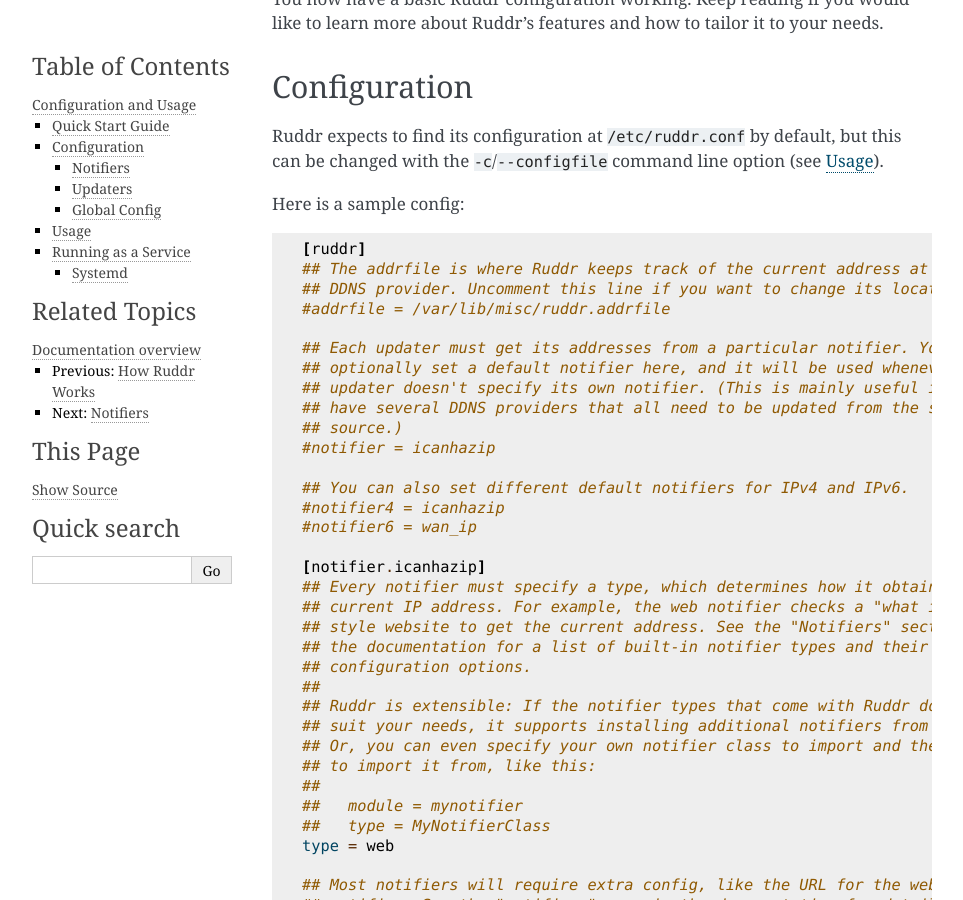
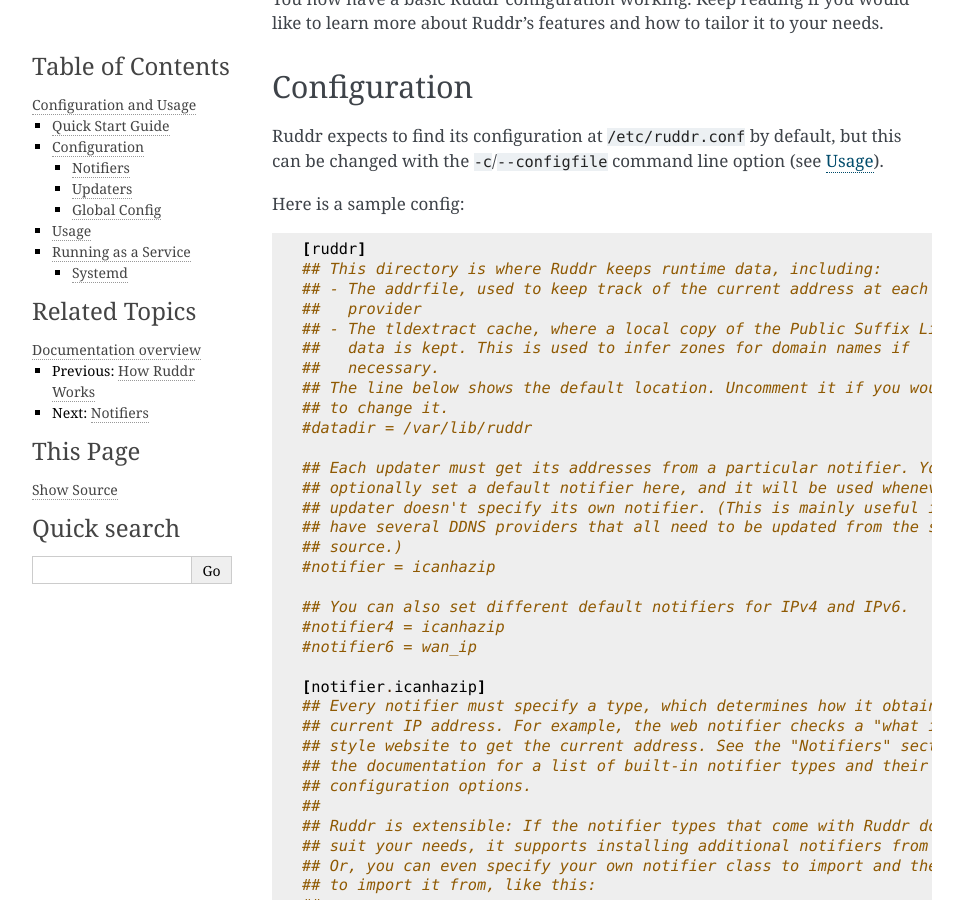
Before and after one commit to dominickpastore/ruddr, a Sphinx documentation site: the page built from docs/usage.rst, in a window 1280 px wide and 900 px high, scrolled down 811 px. Shown: the whole window, without its empty margins (148-1111 px from the left). Built offline with Sphinx 7.4.7, drawn with Linux system fonts in a browser that asks for light colours.

Commit message:
Use a datadir instead of single addrfile

```diff
--- a/docs/usage.rst
+++ b/docs/usage.rst
@@ -44,9 +44,15 @@
 Here is a sample config::
 
   [ruddr]
-  ## The addrfile is where Ruddr keeps track of the current address at each
-  ## DDNS provider. Uncomment this line if you want to change its location.
-  #addrfile = /var/lib/misc/ruddr.addrfile
+  ## This directory is where Ruddr keeps runtime data, including:
+  ## - The addrfile, used to keep track of the current address at each DDNS
+  ##   provider
+  ## - The tldextract cache, where a local copy of the Public Suffix List (PSL)
+  ##   data is kept. This is used to infer zones for domain names if
+  ##   necessary.
+  ## The line below shows the default location. Uncomment it if you would like
+  ## to change it.
+  #datadir = /var/lib/ruddr
 
   ## Each updater must get its addresses from a particular notifier. You can
   ## optionally set a default notifier here, and it will be used whenever an
```
Also changed, not shown: docs/help.rst (+16 -0 lines), 3 other files.
